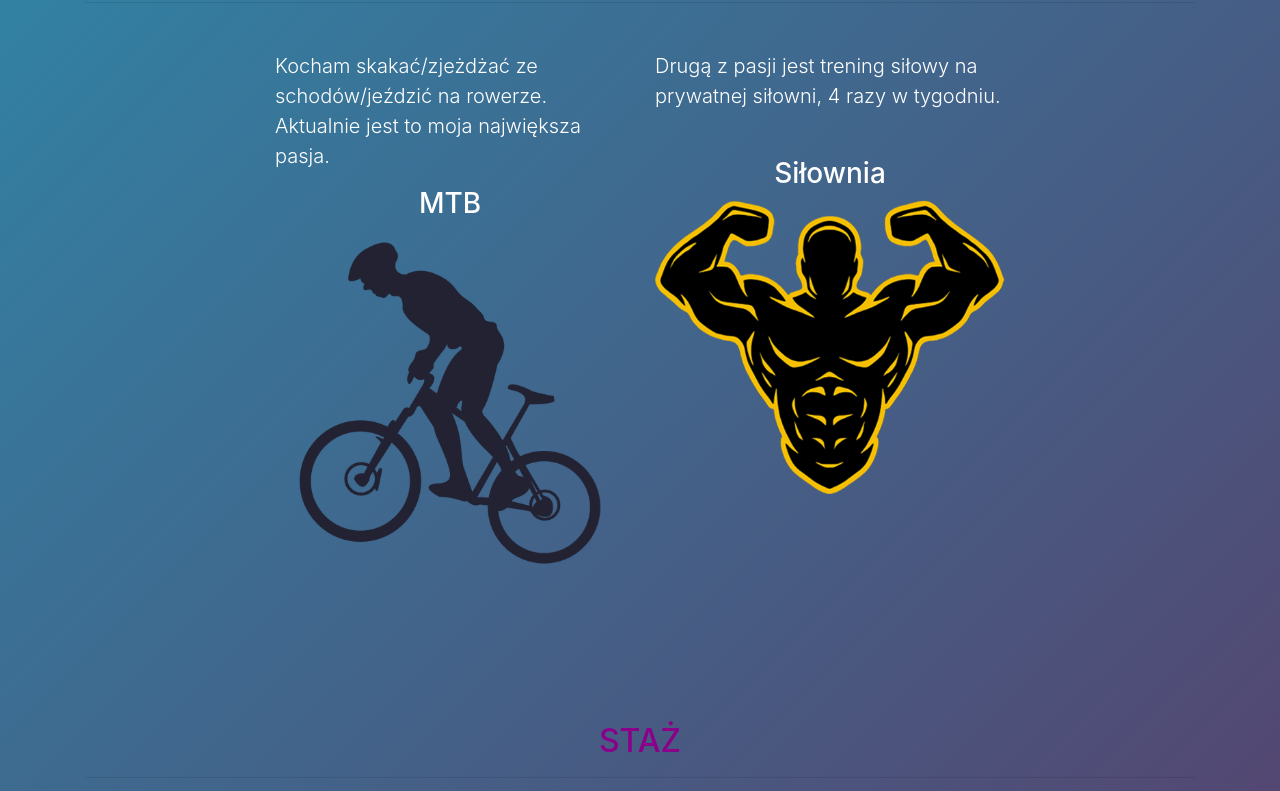
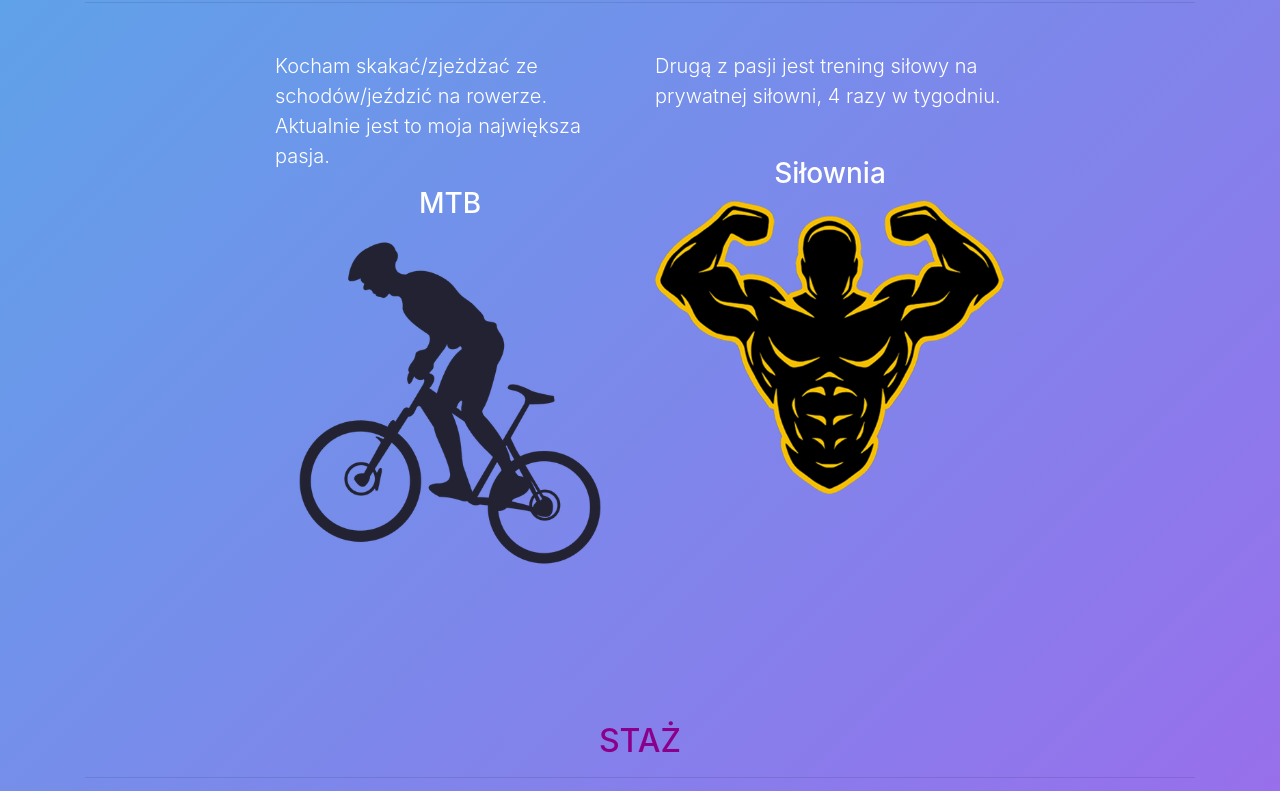
Before and after one commit to Yordii01/portfolioo, a plain HTML site: page index.html in a window 1280 px wide. Shown: the part 589-1380 px from the top of the page. Drawn offline with Linux system fonts and the light colour scheme.

Commit message:
Update style.css

```diff
--- a/style.css
+++ b/style.css
@@ -3,7 +3,7 @@ body{
     padding: 0;
     background-color: #fff;
 	color: #fff;
-	background: linear-gradient(-45deg, rgb(84, 69, 112), rgb(84, 69, 112), rgb(22, 177, 204), rgb(10, 253, 241));
+	background: linear-gradient(-45deg, rgb(154, 109, 236), rgb(154, 109, 236), rgb(49, 204, 231), rgb(49, 204, 231));
 	background-size: 400% 400%;
 	-webkit-animation: Gradient 15s linear infinite;
 	-moz-animation: Gradient 15s linear infinite;
```
